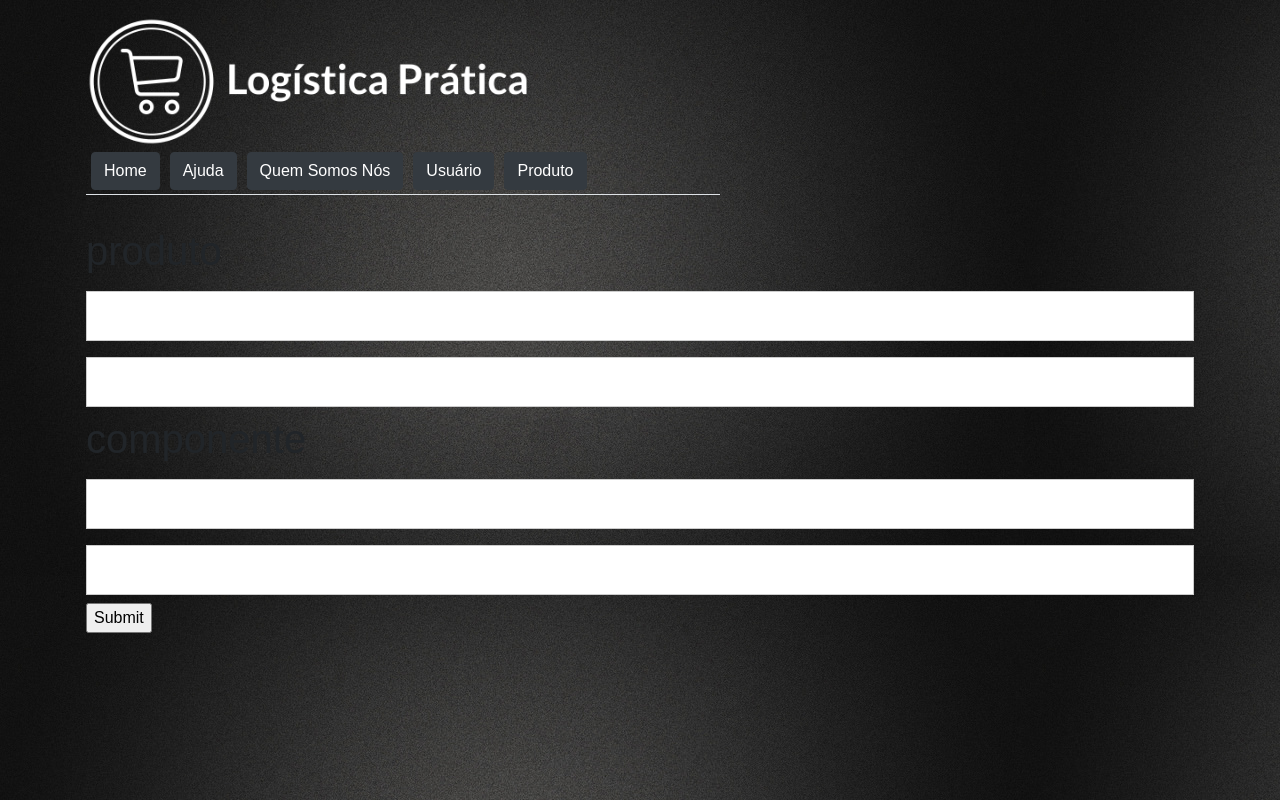
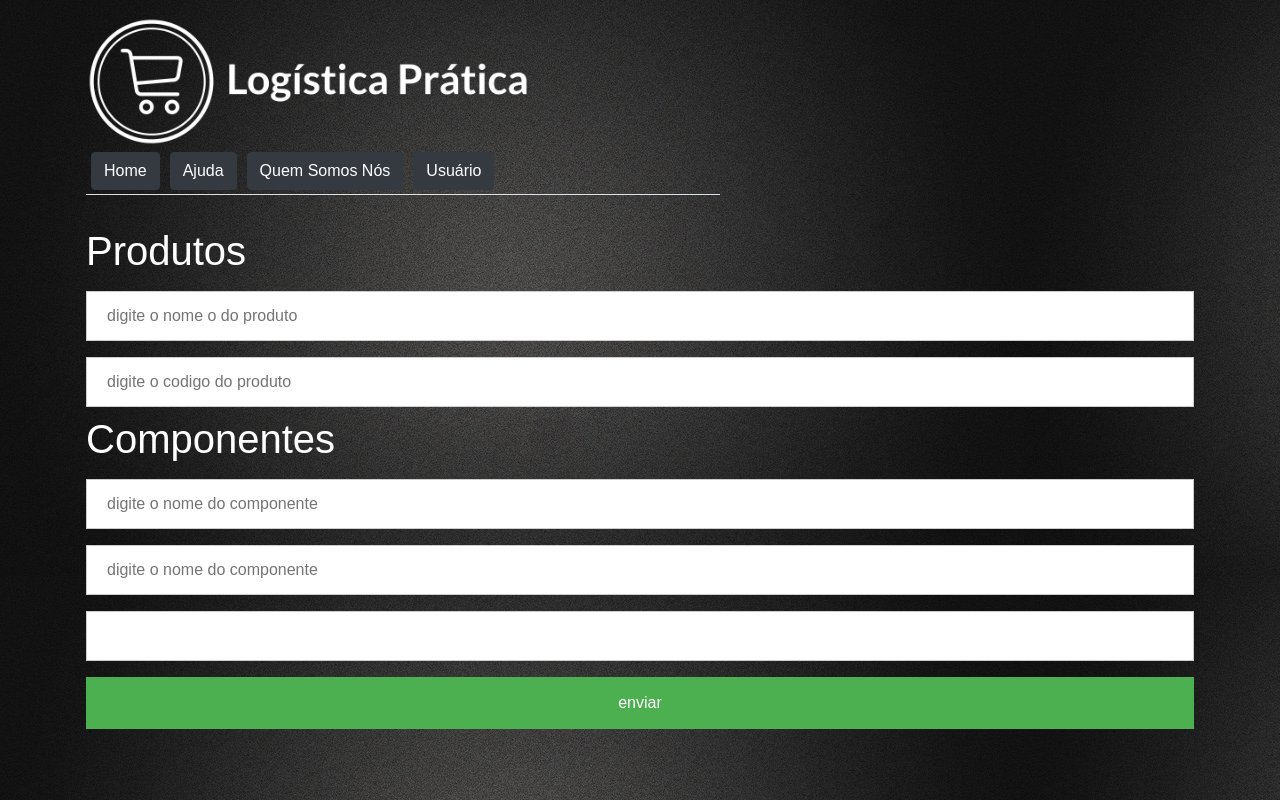
Before and after one commit to Wolaci/logisticapratica, a PHP site: page /php/compoe.php in a window 1280 px wide. Run offline with PHP 8.4, Linux system fonts and the light colour scheme.

Commit message:
adicioando quantidade a pagina compoe

```diff
--- a/php/POO/Usuario.php
+++ b/php/POO/Usuario.php
@@ -11,7 +11,7 @@ class Usuario
 	{
 		global $conn;
 		try {
-			$conn = new PDO("mysql:host=localhost;port=20000;dbname=id7218638_logistica", 'root','vanda85804346');
+			$conn = new PDO("mysql:host=localhost;port=20000;dbname=id7218638_logistica", 'root','ifpe');
 		} catch (PDOException $e) {
 			echo "Connection failed: " . $e->getMessage();
 		}
--- a/php/compoe.php
+++ b/php/compoe.php
@@ -9,7 +9,8 @@ $u -> conectar();
 <!DOCTYPE html>
 <html>
 <head>
-<style tbody {font-family: Arial, Helvetica, sans-serif;}
+<style>
+	body {color:white; font-family: Arial, Helvetica, sans-serif;}
 
 input[type=text], input[type=password] {
     width: 100%;
@@ -68,66 +69,7 @@ span.psw {
     .cancelbtn {
        width: 100%;
     }
-}ype="text/css">
-	body {font-family: Arial, Helvetica, sans-serif;}
-
-input[type=text], input[type=password] {
-    width: 100%;
-    padding: 12px 20px;
-    margin: 8px 0;
-    display: inline-block;
-    border: 1px solid #ccc;
-    box-sizing: border-box;
-}
-
-button {
-    background-color: #4CAF50;
-    color: white;
-    padding: 14px 20px;
-    margin: 8px 0;
-    border: none;
-    cursor: pointer;
-    width: 100%;
-}
-
-button:hover {
-    opacity: 0.8;
-}
-
-.cancelbtn {
-    width: auto;
-    padding: 10px 18px;
-    background-color: #f44336;
-}
-
-.imgcontainer {
-    text-align: center;
-    margin: 24px 0 12px 0;
-}
-
-img.avatar {
-    width: 40%;
-    border-radius: 50%;
-}
-
-.container {
-    padding: 16px;
-}
-
-span.psw {
-    float: right;
-    padding-top: 16px;
-}
-
-/* Change styles for span and cancel button on extra small screens */
-@media screen and (max-width: 300px) {
-    span.psw {
-       display: block;
-       float: none;
-    }
-    .cancelbtn {
-       width: 100%;
-    }
+    h1{}
 }
 </style>
 	<title></title>
@@ -138,13 +80,14 @@ span.psw {
 <body>
 	<form action="/php/cadprod/addcomp.php" method="POST" >
 	<div class="container">
-	<h1>produto</h1>
-	<input type="text" name="prod" required>
-	<input type="text" name="prod_cod" required>
-	<h1>componente</h1>
-	<input type="text" name="comp">
-	<input type="text" name="comp_cod">
-	<input type="submit" >
+	<h1>Produtos</h1>
+	<input type="text" name="prod" required placeholder="digite o nome o do produto">
+	<input type="text" name="prod_cod" required placeholder="digite o codigo do produto">
+	<h1>Componentes</h1>
+	<input type="text" name="comp" placeholder="digite o nome do componente ">
+	<input type="text" name="comp_cod" placeholder="digite o nome do componente">
+    <input type="text" name="quant_comp">
+	<button class="submit">enviar</button>
 	</div>
 	</form>
 </body>
--- a/php/listar.php
+++ b/php/listar.php
@@ -6,6 +6,7 @@ $u= new Usuario();
 $u -> conectar();
 $nomeUs=$_SESSION['login'];
 ?>
+<div class="container">
 <div class="row">
 			<div class="col-lg-12 col-md-6 col-sm-12 col-xs-12">
 				<h2>Estoque</h2>
@@ -60,5 +61,6 @@ $nomeUs=$_SESSION['login'];
 					<?php endwhile; ?>
 				</table>
 				</div>
+				</div>
 </body>
 </html>
--- a/php/menu.php
+++ b/php/menu.php
@@ -36,42 +36,43 @@
 					</li>
 						<li class="nav-item">
 							<a class="btn btn-dark" href="/php/grupo.php">Quem Somos Nós</a>
+
 					<li class="nav-item dropdown">
-						<a class="btn btn-dark" data-toggle="dropdown" href="#" role="button" aria-haspopup="true" aria-expanded="false" onclick="drop">Usuário</a>
-						<div id="drop" class="dropdown-menu">
+						<a class="btn btn-dark" data-toggle="dropdown" href="#" role="button" aria-haspopup="true" aria-expanded="false" >Usuário</a>
+						<?php
+						if (!isset($_SESSION['login'])) {
+
+						echo
+						'<div id="drop" class="dropdown-menu">
 							<a class="dropdown-item" href="/php/login/login.php">Login</a>
 							<a class="dropdown-item" href="/php/login/register.php">Cadastro</a>
-						</div>
-						<div class="dropdown-menu" id="dropI">
+						</div>';
+					}else{
+						echo
+						'<div class="dropdown-menu" id="dropI">
 							<a class="dropdown-item" href="/php/login/logout.php">Logout</a>
-						</li>
+						</li>';
+					}
+						?>
+						<?php
+						if (isset($_SESSION['login'])) {
 
-						<li class="nav-item dropdown">
-							<a class="btn btn-dark" data-toggle="dropdown" href="#" role="button" aria-haspopup="true" aria-expanded="false" onclick="produto" >Produto</a>
+
+						echo
+						'<li class="nav-item dropdown">
+							<a class="btn btn-dark" data-toggle="dropdown" href="#" role="button" aria-haspopup="true" aria-expanded="false" >Produto</a>
 							<div class="dropdown-menu" id="prod">
 								<a class="dropdown-item" href="/php/cadastro.php">Cadastro de Produto</a>
 								<a class="dropdown-item" href="/php/exit.php">Saída de Produto</a>
 								<a class="dropdown-item" href="/php/listar.php">Listar Produtos</a>
 								<a class="dropdown-item" href="/php/compoe.php">Compor Produtos</a>
 							</div>
-						</li>
+
+						</li>';
+					}
+						?>
 					</ul>
-					<script type="text/javascript">
-						function drop() {
-							document.getElementById("drop").classList.toggle("show");
-						}
-						if ($_SESSION['login']) {
-							document.getElementById('drop').onmouseout = function() {
-								this.setAttribute('id', 'dropI');
-							}
-						}
-						if ($_SESSION['login']) {
-							function produto() {
-							document.getElementById("prod").classList.toggle("show");
-						}
-						}
 
-					</script>
 			<!--detalhe<nav>
 					<button type="button" class="btn btn-dark">Home</button>
 					<button type="button" class="btn btn-dark">Login</button>
```
Also changed, not shown: php/cadastro.php (+4 -23 lines).
